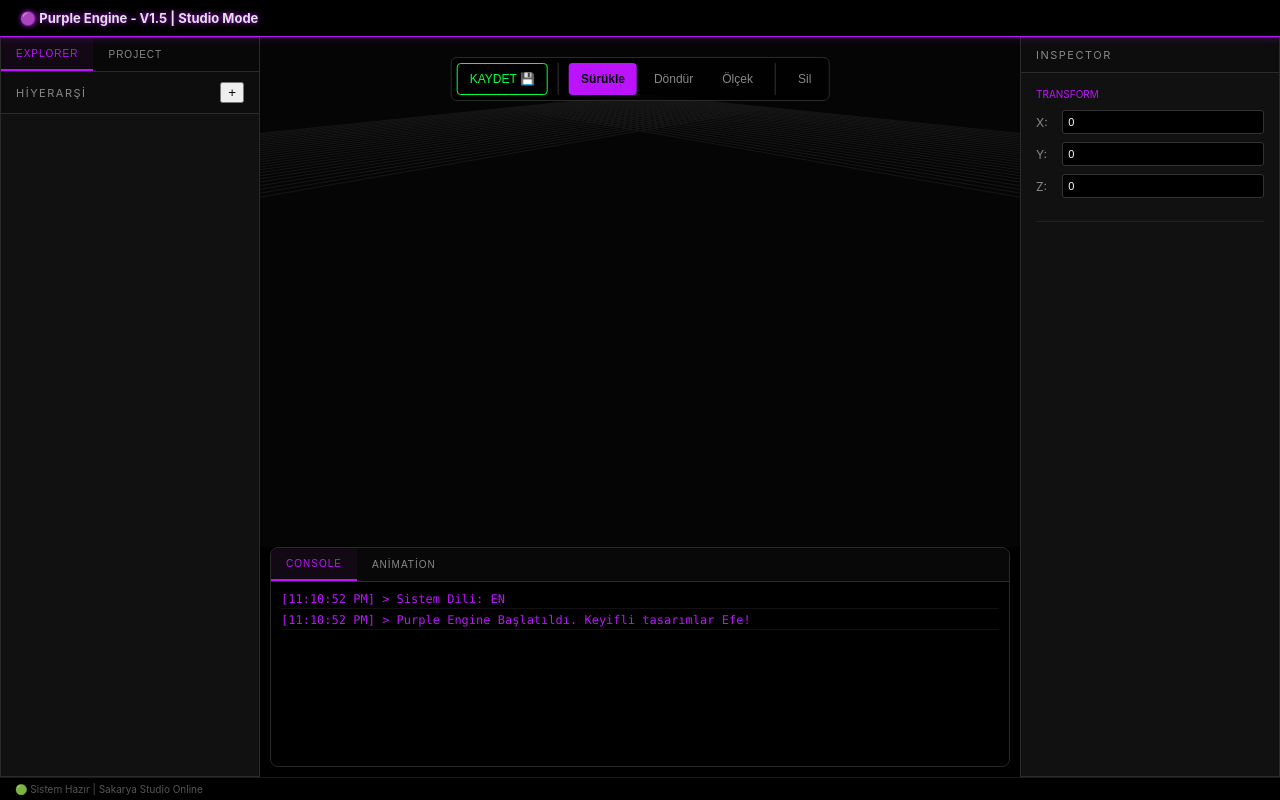
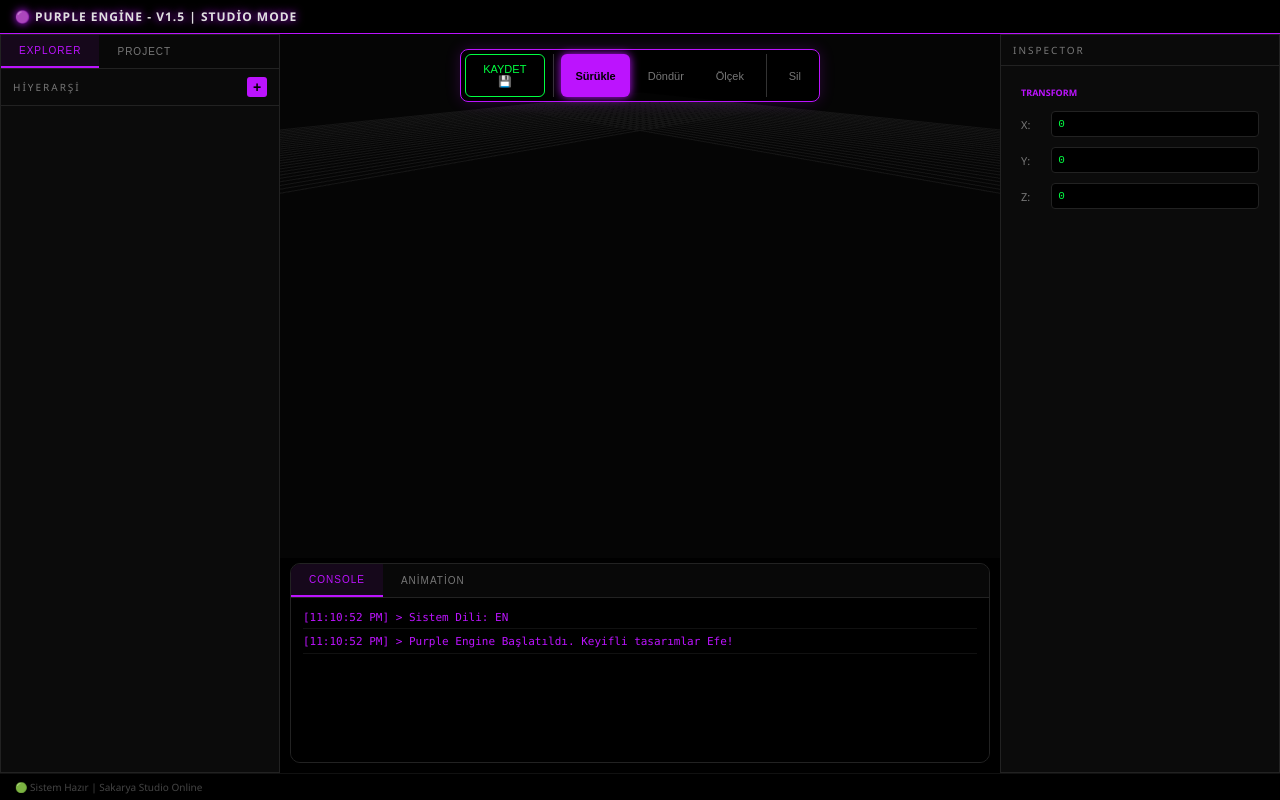
Before and after one commit to aftonpurpleguy560-byte/purple-3d-studio, a plain HTML site: page index.html in a window 1280 px wide. Drawn offline with nearby package versions, Linux system fonts and the light colour scheme; animation ran at ten frames a second.

Commit message:
Update style.css

```diff
--- a/style.css
+++ b/style.css
@@ -1,21 +1,24 @@
 /* Purple-3D-Studio Professional Theme
-    Author: Purpleguy © 2026
+    Author: Purpleguy © 2026 - tablet power
 */
 
 :root {
     --bg-main: #050505;
-    --panel-bg: rgba(18, 18, 18, 0.95);
-    --border-color: #2a2a2a;
+    --panel-bg: rgba(12, 12, 12, 0.98);
+    --border-color: #222;
     --purple-neon: #bc13fe;
+    --purple-dark: #6a0dad;
     --text-main: #e0e0e0;
-    --text-dim: #888;
+    --text-dim: #777;
     --accent-red: #ff4444;
-    --panel-header: #0d0d0d;
+    --accent-green: #00ff41;
+    --panel-header: #0a0a0a;
 }
 
 * {
     box-sizing: border-box;
     -webkit-tap-highlight-color: transparent;
+    outline: none;
 }
 
 body {
@@ -23,27 +26,30 @@ body {
     padding: 0;
     background: var(--bg-main);
     color: var(--text-main);
-    font-family: 'Inter', 'Segoe UI', Roboto, sans-serif;
+    font-family: 'Segoe UI', Roboto, Helvetica, Arial, sans-serif;
     overflow: hidden;
     user-select: none;
 }
 
-/* -- ANA DÜZEN -- */
+/* -- ANA KONTEYNER -- */
 #engine-container {
     display: flex;
     flex-direction: column;
     height: 100vh;
 }
 
+/* -- ÜST BAR (TOPBAR) -- */
 #topbar {
     background: #000;
-    padding: 10px 20px;
-    font-weight: bold;
-    font-size: 13px;
+    padding: 8px 15px;
+    font-weight: 800;
+    font-size: 12px;
+    letter-spacing: 1px;
     border-bottom: 1px solid var(--purple-neon);
     display: flex;
     align-items: center;
     z-index: 1000;
+    text-transform: uppercase;
 }
 
 #main-workspace {
@@ -52,18 +58,17 @@ body {
     overflow: hidden;
 }
 
-/* -- PANEL STİLLERİ -- */
+/* -- PANEL GENEL STİLLERİ -- */
 .floating-panel {
     background: var(--panel-bg);
     border: 1px solid var(--border-color);
     display: flex;
     flex-direction: column;
-    backdrop-filter: blur(5px);
-    transition: 0.3s ease;
+    backdrop-filter: blur(10px);
 }
 
 aside {
-    width: 260px;
+    width: 280px;
     z-index: 10;
 }
 
@@ -72,11 +77,11 @@ aside {
 
 .panel-title {
     background: var(--panel-header);
-    padding: 10px 15px;
-    font-size: 11px;
+    padding: 8px 12px;
+    font-size: 10px;
     color: var(--text-dim);
     text-transform: uppercase;
-    letter-spacing: 1.5px;
+    letter-spacing: 2px;
     border-bottom: 1px solid var(--border-color);
     display: flex;
     justify-content: space-between;
@@ -100,54 +105,68 @@ aside {
 /* -- ARAÇ ÇUBUĞU (TOOLS) -- */
 #tools-panel {
     position: absolute;
-    top: 20px;
+    top: 15px;
     left: 50%;
     transform: translateX(-50%);
     display: flex;
-    gap: 5px;
-    background: rgba(0,0,0,0.8);
-    padding: 5px;
-    border-radius: 6px;
-    border: 1px solid var(--border-color);
+    gap: 4px;
+    background: rgba(0, 0, 0, 0.85);
+    padding: 4px;
+    border-radius: 8px;
+    border: 1px solid var(--purple-neon);
     z-index: 100;
+    box-shadow: 0 0 15px rgba(188, 19, 254, 0.2);
 }
 
 .tool-btn {
     background: transparent;
     border: none;
     color: var(--text-dim);
-    padding: 8px 12px;
-    font-size: 12px;
+    padding: 8px 14px;
+    font-size: 11px;
     cursor: pointer;
-    border-radius: 4px;
-    transition: 0.2s;
+    border-radius: 6px;
+    transition: all 0.2s ease;
 }
 
-.tool-btn:hover { background: #222; color: #fff; }
-.tool-btn.active { background: var(--purple-neon); color: #000; font-weight: bold; }
+.tool-btn:hover { background: #1a1a1a; color: #fff; }
+
+.tool-btn.active {
+    background: var(--purple-neon);
+    color: #000;
+    font-weight: bold;
+    box-shadow: 0 0 10px var(--purple-neon);
+}
+
 .tool-btn.danger:hover { background: var(--accent-red) !important; color: white; }
 
-.divider { width: 1px; background: #333; margin: 0 5px; }
+.divider { width: 1px; background: #333; margin: 0 4px; }
 
-/* -- ALT PANEL (CONSOLE) -- */
+/* -- ALT PANEL (CONSOLE / ANIM) -- */
 #bottom-panel {
-    height: 220px;
-    margin: 0 10px 10px 10px;
-    border-radius: 8px;
+    height: 200px;
+    margin: 5px 10px 10px 10px;
+    border-radius: 10px;
     overflow: hidden;
+    border: 1px solid var(--border-color);
 }
 
 #console-output {
     flex: 1;
     background: #000;
-    padding: 10px;
-    font-family: 'Consolas', 'Monaco', monospace;
-    font-size: 12px;
+    padding: 12px;
+    font-family: 'Consolas', 'Courier New', monospace;
+    font-size: 11px;
     overflow-y: auto;
-    color: #00ff41; /* Matrix Yeşili */
+    color: var(--accent-green);
 }
 
-.log-entry { margin-bottom: 4px; border-bottom: 1px solid #111; padding-bottom: 2px; }
+.log-entry {
+    margin-bottom: 5px;
+    border-bottom: 1px solid #111;
+    padding-bottom: 3px;
+    line-height: 1.4;
+}
 
 /* -- TAB SİSTEMİ -- */
 .panel-tabs {
@@ -160,78 +179,102 @@ aside {
     background: none;
     border: none;
     color: var(--text-dim);
-    padding: 10px 15px;
+    padding: 10px 18px;
     font-size: 10px;
     text-transform: uppercase;
     cursor: pointer;
     letter-spacing: 1px;
+    transition: 0.3s;
 }
 
 .tab-btn.active {
     color: var(--purple-neon);
     border-bottom: 2px solid var(--purple-neon);
-    background: rgba(188, 19, 254, 0.05);
+    background: rgba(188, 19, 254, 0.08);
 }
 
-/* -- HİYERARŞİ LİSTESİ -- */
+/* -- HIYERARŞİ VE LİSTELER -- */
+#add-btn {
+    background: var(--purple-neon);
+    color: #000;
+    border: none;
+    border-radius: 3px;
+    width: 20px;
+    height: 20px;
+    font-weight: bold;
+    cursor: pointer;
+    font-size: 14px;
+}
+
 #scene-graph {
     list-style: none;
     padding: 0;
     margin: 0;
-    overflow-y: auto;
 }
 
 #scene-graph li {
-    padding: 8px 15px;
+    padding: 10px 15px;
     font-size: 12px;
-    border-bottom: 1px solid #1a1a1a;
+    border-bottom: 1px solid #111;
     cursor: pointer;
-    color: #ccc;
+    color: #bbb;
+    transition: 0.2s;
 }
 
-#scene-graph li:hover { background: #1a1a1a; }
-#scene-graph li.active {
-    background: rgba(188, 19, 254, 0.15);
-    border-left: 3px solid var(--purple-neon);
-    color: #fff;
+#scene-graph li:hover { background: #1a1a1a; color: #fff; }
+
+/* -- INSPECTOR -- */
+#inspector-content { padding: 20px; }
+.prop-group label {
+    display: block;
+    font-size: 9px;
+    color: var(--purple-neon);
+    margin-bottom: 12px;
+    text-transform: uppercase;
+    font-weight: bold;
 }
 
-/* -- INSPECTOR (PROPS) -- */
-#inspector-content { padding: 15px; }
-.prop-group { margin-bottom: 20px; border-bottom: 1px solid #222; padding-bottom: 15px; }
-.prop-group label { display: block; font-size: 10px; color: var(--purple-neon); margin-bottom: 10px; text-transform: uppercase; }
+.prop-row { display: flex; align-items: center; margin-bottom: 10px; }
+.prop-row span { width: 35px; color: var(--text-dim); font-size: 11px; }
 
-.prop-row { display: flex; align-items: center; margin-bottom: 8px; font-size: 12px; }
-.prop-row span { width: 30px; color: var(--text-dim); }
 .prop-row input {
     background: #000;
-    border: 1px solid #333;
-    color: #fff;
-    padding: 5px;
+    border: 1px solid #222;
+    color: var(--accent-green);
+    padding: 6px;
     width: 100%;
-    border-radius: 3px;
+    border-radius: 4px;
     font-size: 11px;
+    font-family: monospace;
 }
+
+.prop-row input:focus { border-color: var(--purple-neon); }
 
 /* -- NEON EFEKTLERİ -- */
 .neon-glow {
-    box-shadow: 0 0 10px rgba(188, 19, 254, 0.3);
-    text-shadow: 0 0 5px var(--purple-neon);
+    text-shadow: 0 0 8px var(--purple-neon);
 }
 
 /* -- STATUSBAR -- */
 #statusbar {
     background: #000;
-    padding: 5px 15px;
+    padding: 6px 15px;
     font-size: 10px;
-    color: #555;
-    border-top: 1px solid #1a1a1a;
+    color: #444;
+    border-top: 1px solid #111;
     display: flex;
-    gap: 15px;
+    justify-content: space-between;
 }
 
-/* -- RESPONSIVE (TABLET) -- */
-@media (max-width: 768px) {
-    aside { width: 200px; }
-    .tool-btn { padding: 6px 8px; font-size: 10px; }
+/* -- TABLET ÖZEL AYARLAR -- */
+@media (max-width: 1024px) {
+    aside { width: 220px; }
+    #bottom-panel { height: 160px; }
+    .tool-btn { padding: 6px 10px; font-size: 10px; }
 }
+
+/* Kaydırma Çubuklarını Özelleştir (Modern Görünüm) */
+::-webkit-scrollbar { width: 4px; }
+::-webkit-scrollbar-track { background: #000; }
+::-webkit-scrollbar-thumb { background: #222; border-radius: 10px; }
+::-webkit-scrollbar-thumb:hover { background: var(--purple-neon); }
```
